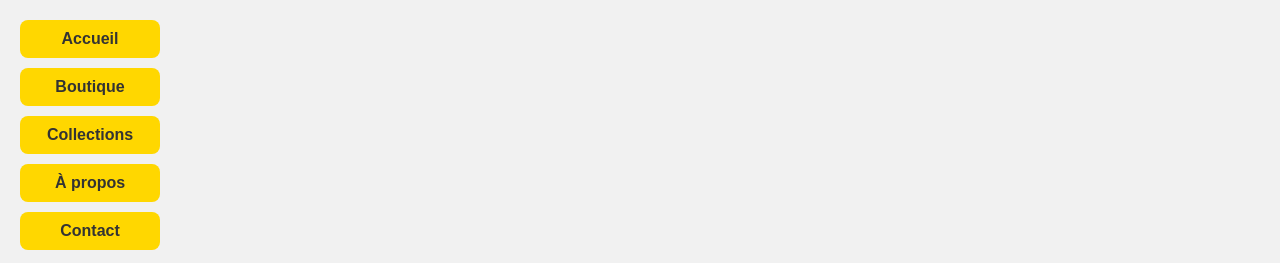
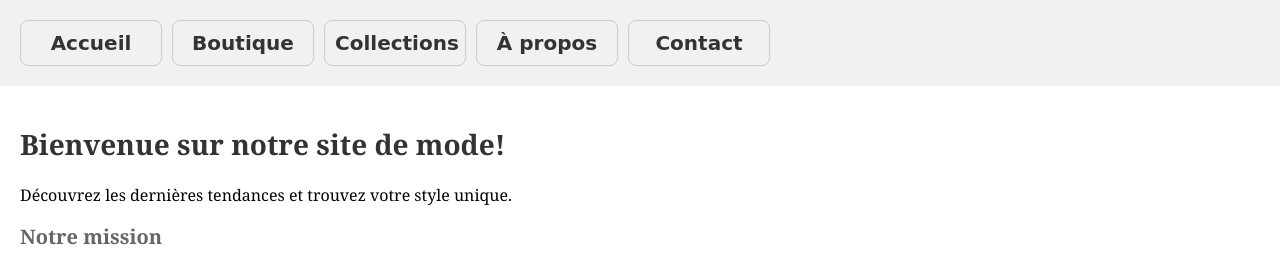
Before and after one commit to modaglow/modaglow.github.com, a plain HTML site: page index.html in a window 1280 px wide. Shown: the top 263 px of the page. Drawn offline with Linux system fonts and the light colour scheme.

Commit message:
Update styles.css

```diff
--- a/styles.css
+++ b/styles.css
@@ -1,7 +1,7 @@
 /* Stilurile pentru pagina web */
 
 body {
-  font-family: Arial, sans-serif;
+    font-family: "Helvetica Neue", Helvetica, Arial, sans-serif;
     margin: 0;
     padding: 0;
 }
@@ -11,30 +11,52 @@ header {
     padding: 20px;
 }
 
+nav {
+    display: flex;
+    justify-content: space-between;
+    align-items: center;
+}
+
 nav ul {
     list-style-type: none;
     margin: 0;
     padding: 0;
+    display: flex;
 }
 
 nav ul li {
-  margin-bottom: 10px;
+    margin-right: 10px;
 }
 
 nav ul li a {
     text-decoration: none;
     color: #333;
-  background-color: #ffd700;
+    background-color: transparent;
     display: block;
     padding: 10px;
     border-radius: 8px;
     font-weight: bold;
     text-align: center;
     width: 120px;
+    border: 1px solid #ccc;
+    transition: background-color 0.3s ease;
+    font-family: "Satisfy", cursive;
+    font-size: 20px;
 }
 
 nav ul li a:hover {
-  background-color: #daa520;
+    background-color: #f1f1f1;
+}
+
+.logo {
+    font-family: "Kaushan Script", cursive;
+    font-size: 20px;
+    color: #333;
+    order: 2;
+}
+
+nav ul {
+    order: 1;
 }
 
 main {
@@ -43,8 +65,23 @@ main {
 
 h1 {
     color: #333;
+    font-family: "Georgia", serif;
+    font-size: 28px;
+    font-weight: bold;
+    margin-bottom: 20px;
 }
 
 h2 {
     color: #666;
+    font-family: "Georgia", serif;
+    font-size: 20px;
+    font-weight: bold;
+    margin-bottom: 10px;
 }
+
+p {
+    font-family: "Georgia", serif;
+    font-size: 16px;
+    line-height: 1.5;
+    margin-bottom: 10px;
+}
```
Lines whose indentation alone changed are shown as unchanged.
